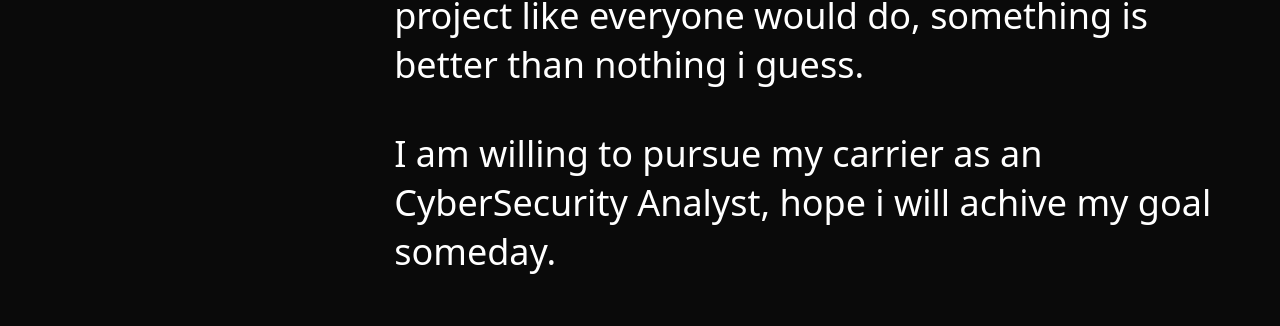
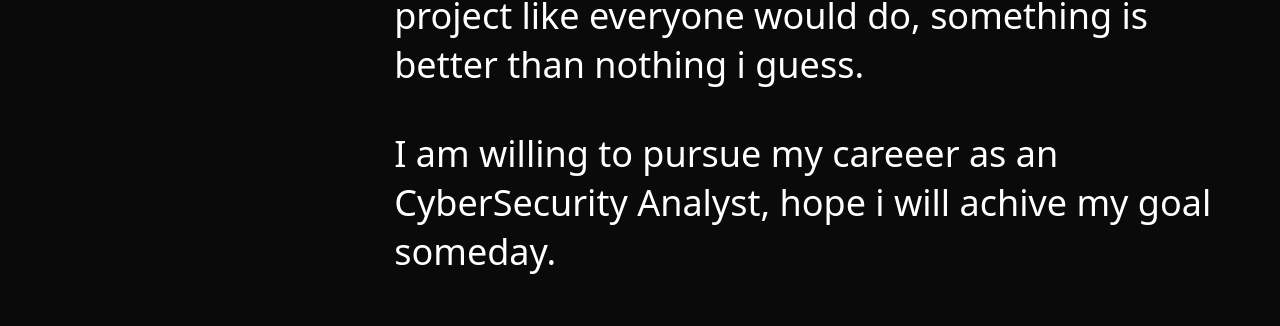
Before and after one commit to grim909/personal-site, a plain HTML site: page index.html in a window 1280 px wide. Shown: the part 1637-1963 px from the top of the page. Drawn offline with Linux system fonts and the light colour scheme.

Commit message:
Update index.html

```diff
--- a/index.html
+++ b/index.html
@@ -49,7 +49,7 @@
                     this is my first project. i know this isn't a big project like everyone would do, something is better than nothing i guess.<br />
                 </p>
                 <p>
-                    I am willing to pursue my carrier as an CyberSecurity Analyst, hope i will achive my goal someday.
+                    I am willing to pursue my careeer as an CyberSecurity Analyst, hope i will achive my goal someday.
                 </p>
             </div>
         </section>
```
